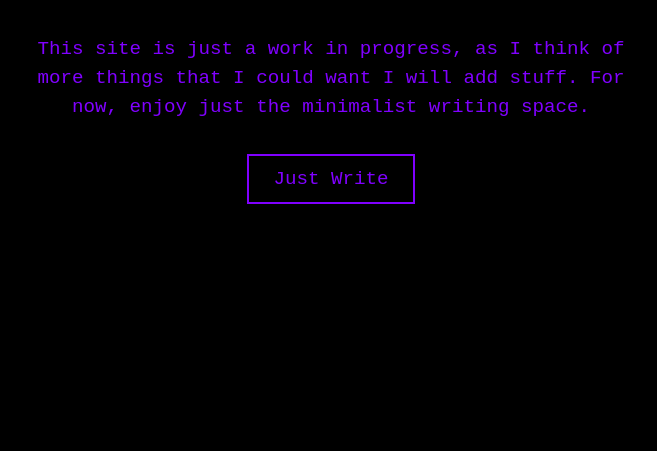
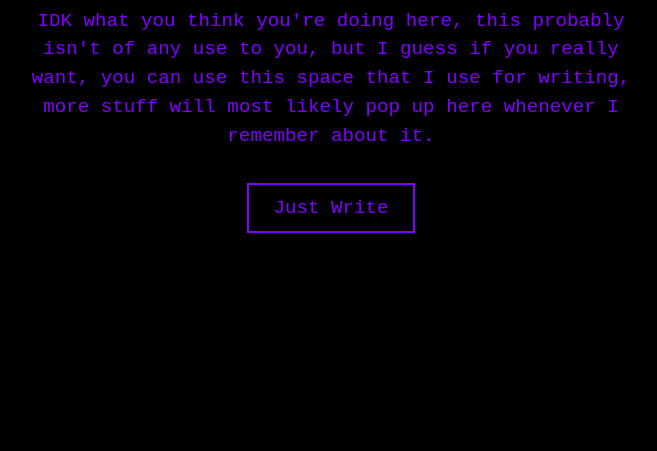
Before and after one commit to ogden01/ogden01.github.io, a plain HTML site: page index.html in a window 1280 px wide. Shown: the part 349-800 px from the top of the page, without its empty margins (309-966 px from the left). Drawn offline with Linux system fonts and the light colour scheme.

Commit message:
Update index.html

```diff
--- a/index.html
+++ b/index.html
@@ -49,7 +49,7 @@
 </head>
 <body>
     <h1>Ogden's Tools</h1>
-    <p>This site is just a work in progress, as I think of more things that I could want I will add stuff. For now, enjoy just the minimalist writing space.</p>
+    <p>IDK what you think you're doing here, this probably isn't of any use to you, but I guess if you really want, you can use this space that I use for writing, more stuff will most likely pop up here whenever I remember about it. </p>
     <a href="editor.html" class="enter-button">Just Write</a>
 </body>
 </html>
```
